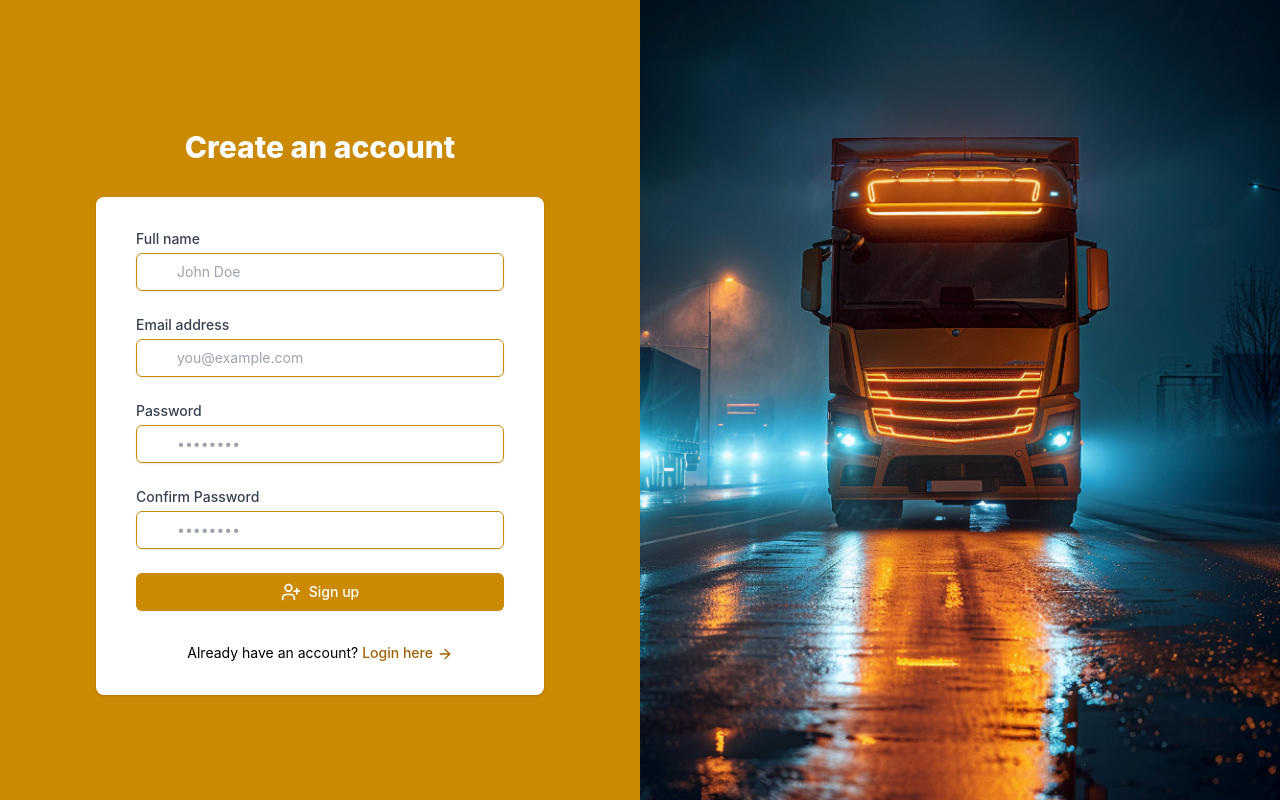
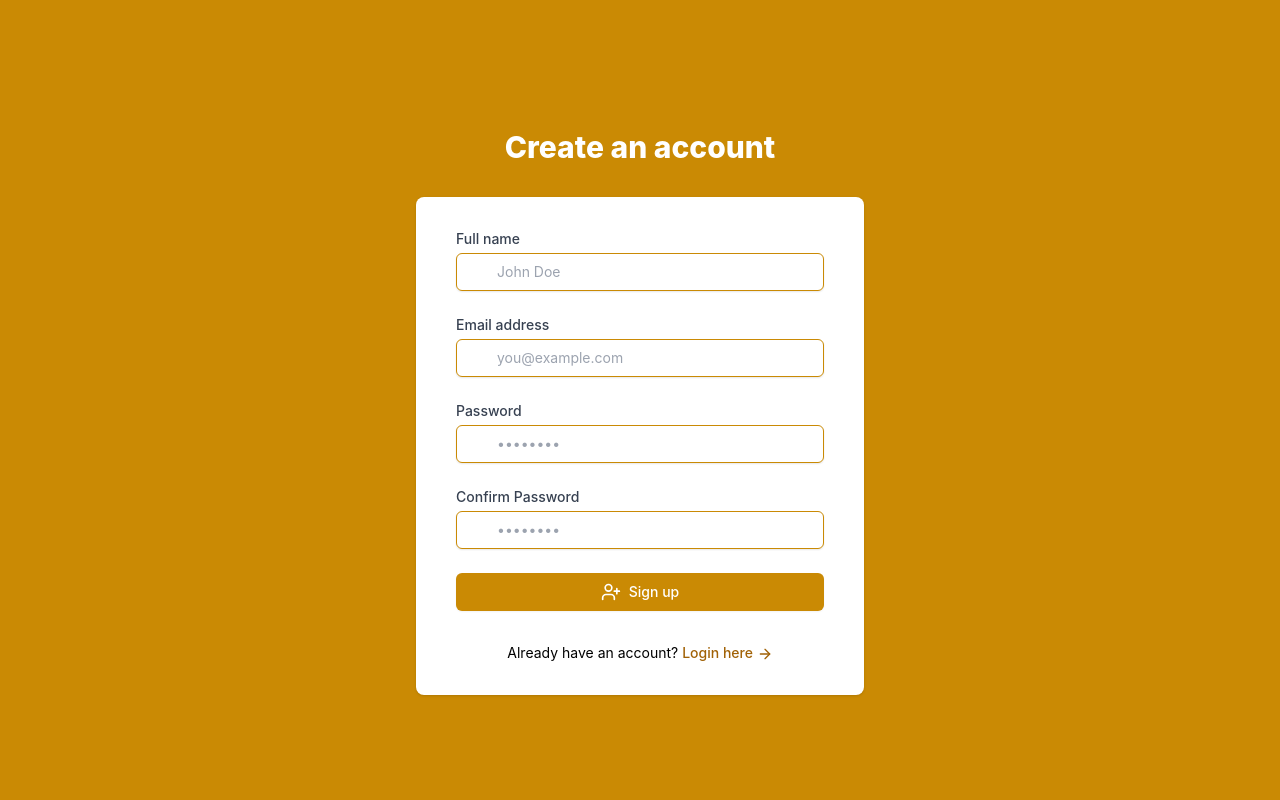
Before and after one commit to Joeeazy/fleet_mgm_system, a React (Vite) app in the folder frontend/: page /signup in a window 1280 px wide. Built offline with nearby package versions, Linux system fonts and the light colour scheme; no server answers.

Commit message:
Updates on login/sigup pages

```diff
--- a/frontend/src/pages/LoginPage.jsx
+++ b/frontend/src/pages/LoginPage.jsx
@@ -137,14 +137,14 @@ function LoginPage() {
         </motion.div>
       </div>
 
-      {/* Left-side banner */}
+      {/* Left-side banner
       <motion.div
         initial={{ opacity: 0, y: -40 }}
         animate={{ opacity: 1, y: 0 }}
         transition={{ duration: 1.2 }}
         className="hidden lg:block lg:w-1/2 bg-cover bg-center"
         style={{ backgroundImage: `url(${loginimg})` }}
-      ></motion.div>
+      ></motion.div> */}
     </div>
   );
 }
--- a/frontend/src/pages/SignupPage.jsx
+++ b/frontend/src/pages/SignupPage.jsx
@@ -104,13 +104,13 @@ function SignUpPage() {
       </div>
 
       {/* Right Side - Banner Image */}
-      <motion.div
+      {/* <motion.div
         initial={{ opacity: 0, y: -20 }}
         animate={{ opacity: 1, y: 0 }}
         transition={{ duration: 0.8 }}
         className="hidden sm:block sm:w-1/2 bg-cover bg-center"
         style={{ backgroundImage: `url(${bannerimg})` }}
-      ></motion.div>
+      ></motion.div> */}
     </div>
   );
 }
```
